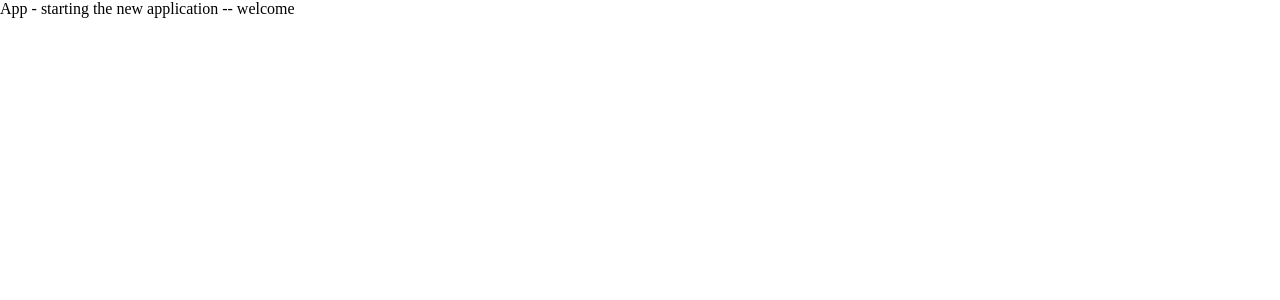
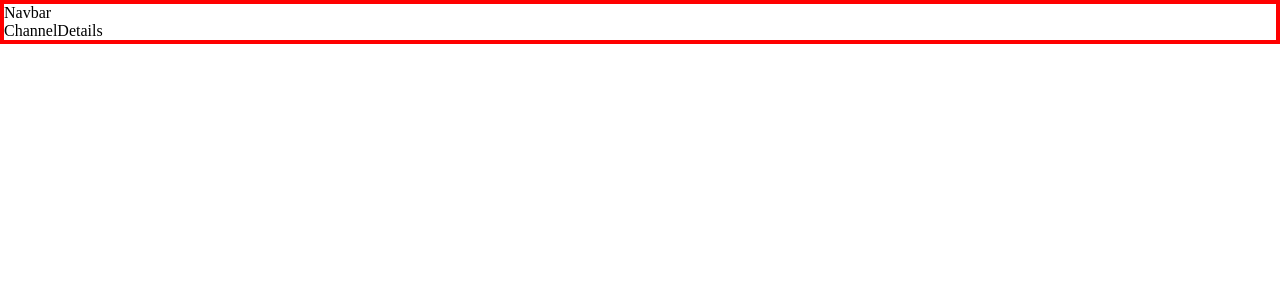
Before and after one commit to HARSHITAGUPTA1999/youtube_clone, a React (Create React App) app: page /channelDetails/1 in a window 1280 px wide. Shown: the top 300 px of the page. Built offline with nearby package versions, Linux system fonts and the light colour scheme.

Commit message:
page routes added

```diff
--- a/src/App.js
+++ b/src/App.js
@@ -1,8 +1,22 @@
+import { Box } from "@mui/material";
+import { BrowserRouter, Route, Routes } from "react-router-dom";
+import Navbar from "./components/Navbar";
+import Homepage from "./components/Homepage";
+import VideoDetails from "./components/VideoDetails";
+import ChannelDetails from "./components/ChannelDetails";
+
 function App() {
   return (
-    <div>
-      App - starting the new application -- welcome
-    </div>
+    <BrowserRouter>
+      <Box sx={{ border: "4px solid red" }}>
+        <Navbar />
+        <Routes>
+          <Route path="/" exact element={<Homepage />} />
+          <Route path="/videoDetails/:id" exact element={<VideoDetails />} />
+          <Route path="/channelDetails/:id" exact element={<ChannelDetails />} />
+        </Routes>
+      </Box>
+    </BrowserRouter>
   );
 }
 
--- /dev/null
+++ b/src/components/ChannelDetails.jsx
@@ -0,0 +1,9 @@
+import React from 'react'
+
+function ChannelDetails() {
+  return (
+    <div>ChannelDetails</div>
+  )
+}
+
+export default ChannelDetails
--- /dev/null
+++ b/src/components/Homepage.jsx
@@ -0,0 +1,9 @@
+import React from 'react'
+
+function Homepage() {
+  return (
+    <div>Homepage</div>
+  )
+}
+
+export default Homepage
--- /dev/null
+++ b/src/components/Navbar.jsx
@@ -0,0 +1,9 @@
+import React from 'react'
+
+function Navbar() {
+  return (
+    <div>Navbar</div>
+  )
+}
+
+export default Navbar
--- /dev/null
+++ b/src/components/VideoDetails.jsx
@@ -0,0 +1,9 @@
+import React from 'react'
+
+function VideoDetails() {
+  return (
+    <div>VideoDetails</div>
+  )
+}
+
+export default VideoDetails
```
